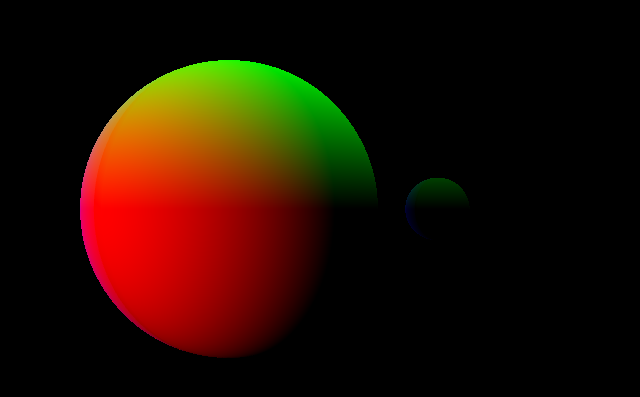
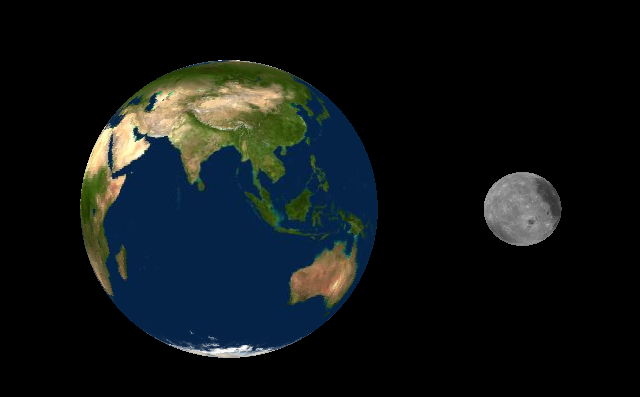
Before and after one commit to Furacin/WebGL-SG, a plain HTML site: page index.html in a window 1280 px wide. Shown: the part 191-588 px from the top of the page, without its empty margins (411-1051 px from the left). Drawn offline with Linux system fonts and the light colour scheme; animation ran at ten frames a second.

Commit message:
Las esferas son funcionales y se dibujan correctamente con sus texturas. Carece de animaciones

```diff
--- a/index.html
+++ b/index.html
@@ -3,8 +3,8 @@
 <html>
   <head>
     <meta charset='utf-8'/>
+    <script type="text/javascript" src="models.js"></script>
     <script type="text/javascript" src="libs.js"></script>
-    <script type="text/javascript" src="models.js"></script>
     <script type="text/javascript" src="script.js"></script>
   </head>
   <body style='margin:0px' onload='main()'>
--- a/libs.js
+++ b/libs.js
@@ -22,6 +22,13 @@ var LIBS={
             0,1,0,0,
             0,0,1,0,
             0,0,0,1];
+  },
+
+  set_I4: function(m) {
+    m[0]=1, m[1]=0, m[2]=0, m[3]=0,
+      m[4]=0, m[5]=1, m[6]=0, m[7]=0,
+      m[8]=0, m[9]=0, m[10]=1, m[11]=0,
+      m[12]=0, m[13]=0, m[14]=0, m[15]=1;
   },
 
   rotateX: function(m, angle) {
--- a/models.js
+++ b/models.js
@@ -12,6 +12,10 @@ function Esfera(radio,latBands,longBands) {
   this.normalArray=[];
   this.facesArray=[];
   this.textureArray=[];
+  this.vertex_and_texture=[];
+  this.texturePath=false;
+  this.webglTexture=false;
+  this.imagen=false;
 
   //Construir cada uno de estos elementos
   // 1.- Vector de normales
@@ -42,6 +46,13 @@ function Esfera(radio,latBands,longBands) {
       this.vertexArray.push(this.radio*x);
       this.vertexArray.push(this.radio*y);
       this.vertexArray.push(this.radio*z);
+
+      //Vertex y texture juntos
+      this.vertex_and_texture.push(this.radio*x);
+      this.vertex_and_texture.push(this.radio*y);
+      this.vertex_and_texture.push(this.radio*z);
+      this.vertex_and_texture.push(u);
+      this.vertex_and_texture.push(v);
     }
   }
 
@@ -68,12 +79,37 @@ Esfera.prototype={
     return number;
   },
   traslate: function(x,y,z) {
-    //Debemos de trasladar primero la normal, y luego la posicion.
+    //Debemos de trasladar la posicion y luego reconstruir el vector
+    //conjunto de texturas y arrays
+    var posTexture=0;
+    this.vertex_and_texture.length=0;
     for(var i=0;i<this.normalArray.length;i+=3) {
       this.vertexArray[i]=(this.normalArray[i]*this.radio)+x;
       this.vertexArray[i+1]=(this.normalArray[i+1]*this.radio)+y;
       this.vertexArray[i+2]=(this.normalArray[i+2]*this.radio)+z;
+      this.vertex_and_texture.push(this.vertexArray[i]);
+      this.vertex_and_texture.push(this.vertexArray[i+1]);
+      this.vertex_and_texture.push(this.vertexArray[i+2]);
+      this.vertex_and_texture.push(this.textureArray[posTexture++]);
+      this.vertex_and_texture.push(this.textureArray[posTexture++]);
     }
+  },
+  loadTexture: function(texturePath,GL) {
+    this.texturePath=texturePath;
+
+    this.imagen=new Image();
+    this.imagen.onload=function(e) {
+      this.webglTexture=GL.createTexture();
+      GL.pixelStorei(GL.UNPACK_FLIP_Y_WEBGL,true);
+
+      GL.bindTexture(GL.TEXTURE_2D,this.webglTexture); //Preparamos para asociar textura
+      GL.texImage2D(GL.TEXTURE_2D,0,GL.RGBA,GL.RGBA,GL.UNSIGNED_BYTE,this.imagen);
+      GL.texParameteri(GL.TEXTURE_2D,GL.TEXTURE_MAG_FILTER,GL.LINEAR);
+      GL.texParameteri(GL.TEXTURE_2D,GL.TEXTURE_MIN_FILTER,GL.LINEAR);
+
+      GL.bindTexture(GL.TEXTURE_2D,null); //Liberar recursos
+    }
+    this.imagen.src=this.texturePath;
   }
 };
 
--- a/script.js
+++ b/script.js
@@ -4,12 +4,45 @@ var main=function() {
   CANVAS.width=window.innerWidth;
   CANVAS.height=window.innerHeight;
 
+  /*========================= CAPTURE MOUSE EVENTS ========================= */
+
+  var AMORTIZATION=0.95;
+  var drag=false;
+  var old_x, old_y;
+  var dX=0, dY=0;
+
+  var mouseDown=function(e) {
+    drag=true;
+    old_x=e.pageX, old_y=e.pageY;
+    e.preventDefault();
+    return false;
+  };
+
+  var mouseUp=function(e){
+    drag=false;
+  };
+
+  var mouseMove=function(e) {
+    if (!drag) return false;
+    dX=(e.pageX-old_x)*Math.PI/CANVAS.width,
+      dY=(e.pageY-old_y)*Math.PI/CANVAS.height;
+    THETA+=dX;
+    PHI+=dY;
+    old_x=e.pageX, old_y=e.pageY;
+    e.preventDefault();
+  };
+
+  CANVAS.addEventListener("mousedown", mouseDown, false);
+  CANVAS.addEventListener("mouseup", mouseUp, false);
+  CANVAS.addEventListener("mouseout", mouseUp, false);
+  CANVAS.addEventListener("mousemove", mouseMove, false);
+
   /*========================= GET WEBGL CONTEXT ========================= */
   var GL;
   try {
     GL = CANVAS.getContext("experimental-webgl", {antialias: true});
   } catch (e) {
-    alert("You are not webgl compatible :(") ;
+    alert("You are not webgl compatible :(") ;
     return false;
   }
 
@@ -21,18 +54,21 @@ attribute vec3 position;\n\
 uniform mat4 Pmatrix;\n\
 uniform mat4 Vmatrix;\n\
 uniform mat4 Mmatrix;\n\
-attribute vec3 color; //the color of the point\n\
-varying vec3 vColor;\n\
+attribute vec2 uv;\n\
+varying vec2 vUV;\n\
 void main(void) { //pre-built function\n\
 gl_Position = Pmatrix*Vmatrix*Mmatrix*vec4(position, 1.);\n\
-vColor=color;\n\
+vUV=uv;\n\
 }";
 
   var shader_fragment_source="\n\
 precision mediump float;\n\
-varying vec3 vColor;\n\
+uniform sampler2D sampler;\n\
+varying vec2 vUV;\n\
+\n\
+\n\
 void main(void) {\n\
-gl_FragColor = vec4(vColor, 1.);\n\
+gl_FragColor = texture2D(sampler, vUV);\n\
 }";
 
   var get_shader=function(source, type, typeString) {
@@ -59,45 +95,48 @@ gl_FragColor = vec4(vColor, 1.);\n\
   var _Vmatrix = GL.getUniformLocation(SHADER_PROGRAM, "Vmatrix");
   var _Mmatrix = GL.getUniformLocation(SHADER_PROGRAM, "Mmatrix");
 
-  var _color = GL.getAttribLocation(SHADER_PROGRAM, "color");
+  var _sampler = GL.getUniformLocation(SHADER_PROGRAM, "sampler");
+  var _uv = GL.getAttribLocation(SHADER_PROGRAM, "uv");
   var _position = GL.getAttribLocation(SHADER_PROGRAM, "position");
 
-  GL.enableVertexAttribArray(_color);
+  GL.enableVertexAttribArray(_uv);
   GL.enableVertexAttribArray(_position);
 
   GL.useProgram(SHADER_PROGRAM);
+  //GL.uniform1i(_sampler, 0);
 
-  /*========================= THE CUBE ========================= */
+  /*========================= Esfera original ========================= */
   var luna=new Esfera(1/4,60,60);
   var tierra=new Esfera(1,60,60);
 
-  //Prueba de traslate
-  luna.traslate(-1-tierra.radio,0,0);
+  luna.traslate(2,0,0);
+  /*========================= THE CUBE ========================= */
+  //POINTS :
+  var LUNA_VERTEX= GL.createBuffer ();
+  var TIERRA_VERTEX=GL.createBuffer();
 
-  var LUNA_VERTEX= GL.createBuffer ();
   GL.bindBuffer(GL.ARRAY_BUFFER, LUNA_VERTEX);
   GL.bufferData(GL.ARRAY_BUFFER,
-                new Float32Array(luna.vertexArray),
-    GL.STATIC_DRAW);
+                new Float32Array(luna.vertex_and_texture),
+    GL.DYNAMIC_DRAW);
 
+  GL.bindBuffer(GL.ARRAY_BUFFER,TIERRA_VERTEX);
+  GL.bufferData(GL.ARRAY_BUFFER,
+    new Float32Array(tierra.vertex_and_texture),
+    GL.DYNAMIC_DRAW);
+
+  //FACES :
   var LUNA_FACES= GL.createBuffer ();
+  var TIERRA_FACES=GL.createBuffer();
   GL.bindBuffer(GL.ELEMENT_ARRAY_BUFFER, LUNA_FACES);
   GL.bufferData(GL.ELEMENT_ARRAY_BUFFER,
                 new Uint16Array(luna.facesArray),
     GL.STATIC_DRAW);
 
-  var TIERRA_VERTEX= GL.createBuffer ();
-  GL.bindBuffer(GL.ARRAY_BUFFER, TIERRA_VERTEX);
-  GL.bufferData(GL.ARRAY_BUFFER,
-                  new Float32Array(tierra.vertexArray),
+  GL.bindBuffer(GL.ARRAY_BUFFER,TIERRA_FACES);
+  GL.bufferData(GL.ELEMENT_ARRAY_BUFFER,
+    new Uint16Array(tierra.facesArray),
     GL.STATIC_DRAW);
-
-  var TIERRA_FACES= GL.createBuffer ();
-  GL.bindBuffer(GL.ELEMENT_ARRAY_BUFFER, TIERRA_FACES);
-  GL.bufferData(GL.ELEMENT_ARRAY_BUFFER,
-                  new Uint16Array(tierra.facesArray),
-    GL.STATIC_DRAW);
-
 
   /*========================= MATRIX ========================= */
 
@@ -106,6 +145,49 @@ gl_FragColor = vec4(vColor, 1.);\n\
   var VIEWMATRIX=LIBS.get_I4();
 
   LIBS.translateZ(VIEWMATRIX, -6);
+  var THETA=0,
+      PHI=0;
+
+  /*========================= TEXTURES ========================= */
+  var get_texture=function(image_URL){
+
+
+    var image=new Image();
+
+    image.src=image_URL;
+    image.webglTexture=false;
+
+
+    image.onload=function(e) {
+
+
+
+      var texture=GL.createTexture();
+
+      GL.pixelStorei(GL.UNPACK_FLIP_Y_WEBGL, true);
+
+
+      GL.bindTexture(GL.TEXTURE_2D, texture);
+
+      GL.texImage2D(GL.TEXTURE_2D, 0, GL.RGBA, GL.RGBA, GL.UNSIGNED_BYTE, image);
+
+      GL.texParameteri(GL.TEXTURE_2D, GL.TEXTURE_MAG_FILTER, GL.LINEAR);
+
+      GL.texParameteri(GL.TEXTURE_2D, GL.TEXTURE_MIN_FILTER, GL.NEAREST_MIPMAP_LINEAR);
+
+      GL.generateMipmap(GL.TEXTURE_2D);
+
+      GL.bindTexture(GL.TEXTURE_2D, null);
+
+      image.webglTexture=texture;
+    };
+
+    return image;
+  };
+
+  var luna_texture=get_texture("textures/luna.png");
+  var tierra_texture=get_texture("textures/earth.png");
+
 
   /*========================= DRAWING ========================= */
   GL.enable(GL.DEPTH_TEST);
@@ -116,9 +198,13 @@ gl_FragColor = vec4(vColor, 1.);\n\
   var time_old=0;
   var animate=function(time) {
     var dt=time-time_old;
-//    LIBS.rotateZ(MOVEMATRIX, dt*0.001);
-    LIBS.rotateY(MOVEMATRIX, dt*0.002);
-//    LIBS.rotateX(MOVEMATRIX, dt*0.003);
+    if (!drag) {
+      dX*=AMORTIZATION, dY*=AMORTIZATION;
+      THETA+=dX, PHI+=dY;
+    }
+    LIBS.set_I4(MOVEMATRIX);
+    LIBS.rotateY(MOVEMATRIX, THETA);
+    LIBS.rotateX(MOVEMATRIX, PHI);
     time_old=time;
 
     GL.viewport(0.0, 0.0, CANVAS.width, CANVAS.height);
@@ -126,23 +212,40 @@ gl_FragColor = vec4(vColor, 1.);\n\
     GL.uniformMatrix4fv(_Pmatrix, false, PROJMATRIX);
     GL.uniformMatrix4fv(_Vmatrix, false, VIEWMATRIX);
     GL.uniformMatrix4fv(_Mmatrix, false, MOVEMATRIX);
+    if (luna_texture.webglTexture) {
+
+      GL.activeTexture(GL.TEXTURE0);
+
+      GL.bindTexture(GL.TEXTURE_2D, luna_texture.webglTexture);
+      GL.uniform1i(_sampler, 0);
+
+    }
     GL.bindBuffer(GL.ARRAY_BUFFER, LUNA_VERTEX);
-    GL.vertexAttribPointer(_position, 3, GL.FLOAT, false,0,0);
-    GL.vertexAttribPointer(_color, 3, GL.FLOAT, false,0,3*4);
+    GL.vertexAttribPointer(_position, 3, GL.FLOAT, false,4*(3+2),0) ;
+    GL.vertexAttribPointer(_uv, 2, GL.FLOAT, false,4*(3+2),3*4) ;
+
     GL.bindBuffer(GL.ELEMENT_ARRAY_BUFFER, LUNA_FACES);
-    //GL.drawElements(GL.TRIANGLES, 6*2*3, GL.UNSIGNED_SHORT, 0);
-    GL.drawElements(GL.TRIANGLES,luna.numberOfElements(),GL.UNSIGNED_SHORT,0);
+    GL.drawElements(GL.TRIANGLES,luna.numberOfElements(), GL.UNSIGNED_SHORT, 0);
 
     GL.flush();
 
+    if (tierra_texture.webglTexture) {
+
+      GL.activeTexture(GL.TEXTURE0);
+
+      GL.bindTexture(GL.TEXTURE_2D, tierra_texture.webglTexture);
+      GL.uniform1i(_sampler, 0);
+    }
     GL.bindBuffer(GL.ARRAY_BUFFER, TIERRA_VERTEX);
-    GL.vertexAttribPointer(_position, 3, GL.FLOAT, false,0,0);
-    GL.vertexAttribPointer(_color, 3, GL.FLOAT, false,0,3*4);
+    GL.vertexAttribPointer(_position, 3, GL.FLOAT, false,4*(3+2),0) ;
+    GL.vertexAttribPointer(_uv, 2, GL.FLOAT, false,4*(3+2),3*4) ;
+
     GL.bindBuffer(GL.ELEMENT_ARRAY_BUFFER, TIERRA_FACES);
-    //GL.drawElements(GL.TRIANGLES, 6*2*3, GL.UNSIGNED_SHORT, 0);
-    GL.drawElements(GL.TRIANGLES,tierra.numberOfElements(),GL.UNSIGNED_SHORT,0);
+    GL.drawElements(GL.TRIANGLES,tierra.numberOfElements(), GL.UNSIGNED_SHORT, 0);
 
     GL.flush();
+
+
     window.requestAnimationFrame(animate);
   };
   animate(0);
```
Also changed, not shown: textures/earth.png (added), textures/luna.png (added).
